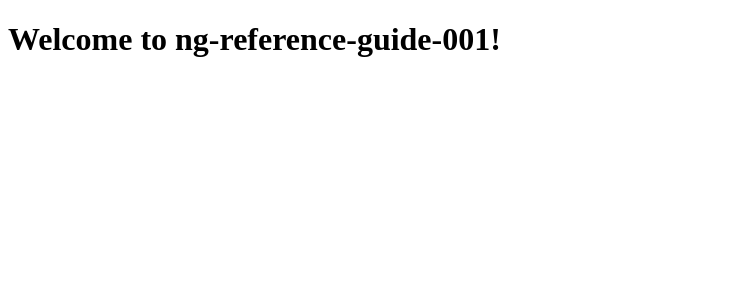
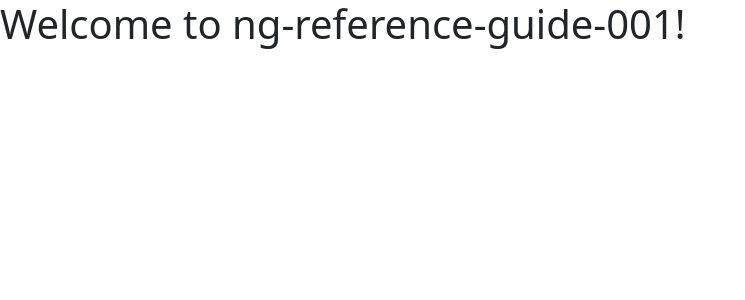
Before and after one commit to dnewingh/angular-labs, an Angular app in the folder ng-reference-guide-001/: page / in a window 1280 px wide. Shown: the top 300 px of the page, without its empty margins (0-745 px from the left). Built offline with nearby package versions, Linux system fonts and the light colour scheme.

Commit message:
feat(ng-ref-guide-001): Install ng-bootstrap

```diff
--- a/ng-reference-guide-001/angular.json
+++ b/ng-reference-guide-001/angular.json
@@ -99,5 +99,8 @@
         }
       }
     }
+  },
+  "cli": {
+    "analytics": false
   }
 }
--- a/ng-reference-guide-001/package.json
+++ b/ng-reference-guide-001/package.json
@@ -18,6 +18,9 @@
     "@angular/platform-browser": "^17.2.0",
     "@angular/platform-browser-dynamic": "^17.2.0",
     "@angular/router": "^17.2.0",
+    "@ng-bootstrap/ng-bootstrap": "^16.0.0",
+    "@popperjs/core": "^2.11.8",
+    "bootstrap": "^5.3.2",
     "rxjs": "~7.8.0",
     "tslib": "^2.3.0",
     "zone.js": "~0.14.3"
@@ -26,6 +29,7 @@
     "@angular-devkit/build-angular": "^17.2.2",
     "@angular/cli": "^17.2.2",
     "@angular/compiler-cli": "^17.2.0",
+    "@angular/localize": "^17.2.0",
     "@types/jasmine": "~5.1.0",
     "jasmine-core": "~5.1.0",
     "karma": "~6.4.0",
--- a/ng-reference-guide-001/src/main.ts
+++ b/ng-reference-guide-001/src/main.ts
@@ -1,3 +1,5 @@
+/// <reference types="@angular/localize" />
+
 import { bootstrapApplication } from '@angular/platform-browser';
 import { appConfig } from './app/app.config';
 import { AppComponent } from './app/app.component';
--- a/ng-reference-guide-001/src/styles.scss
+++ b/ng-reference-guide-001/src/styles.scss
@@ -1 +1,4 @@
 /* You can add global styles to this file, and also import other style files */
+
+/* Importing Bootstrap SCSS file. */
+@import 'bootstrap/scss/bootstrap';
--- a/ng-reference-guide-001/tsconfig.app.json
+++ b/ng-reference-guide-001/tsconfig.app.json
@@ -3,7 +3,9 @@
   "extends": "./tsconfig.json",
   "compilerOptions": {
     "outDir": "./out-tsc/app",
-    "types": []
+    "types": [
+      "@angular/localize"
+    ]
   },
   "files": [
     "src/main.ts"
```
Also changed, not shown: 2 other files (tests, documents, lock files or other folders).
